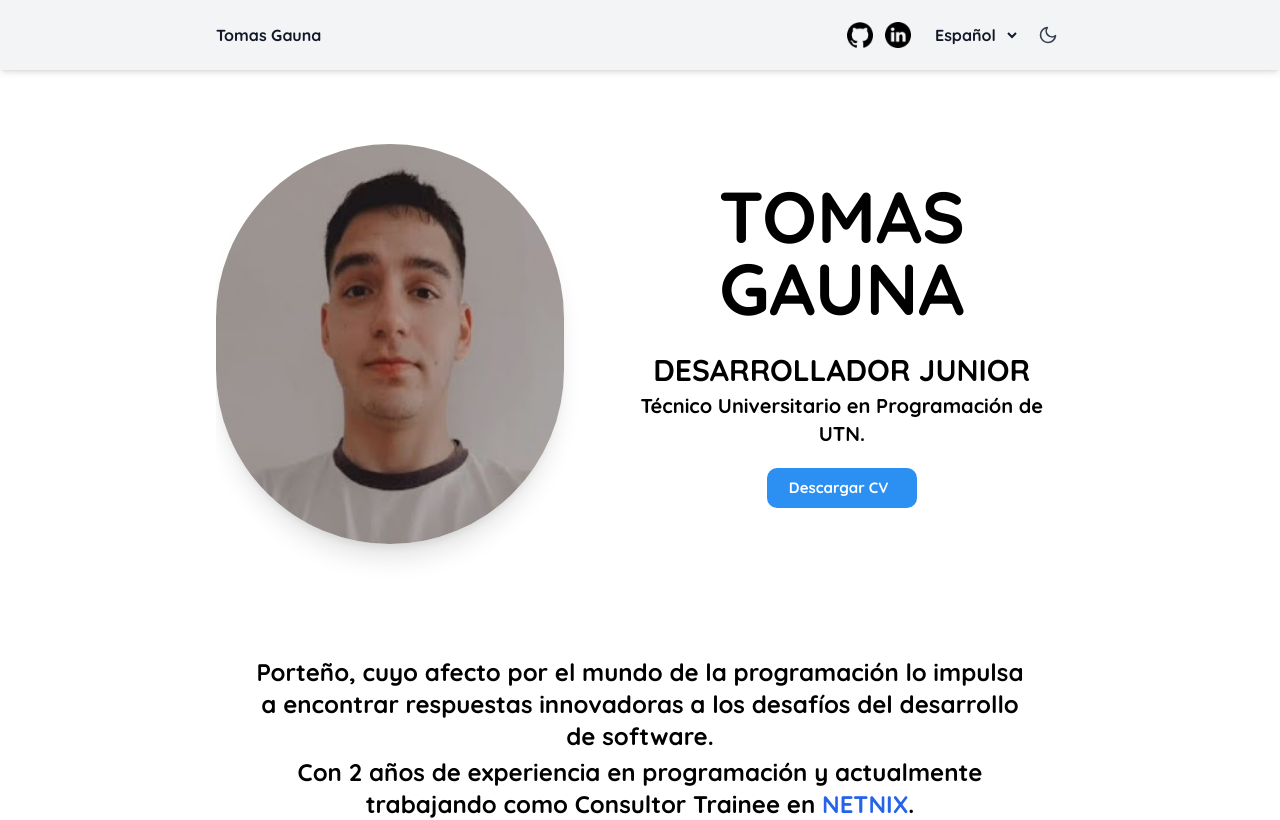
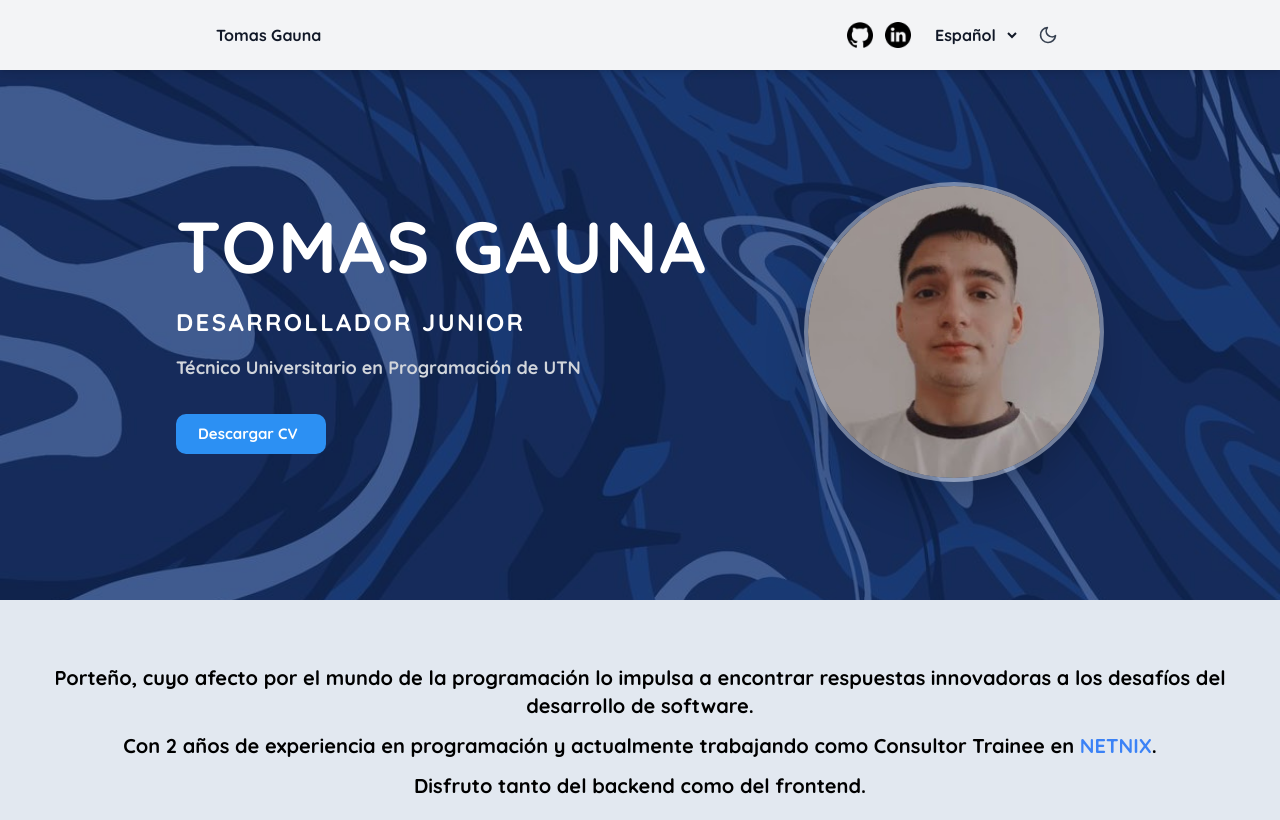
Before and after one commit to TomasGauna/TomasGauna.github.io, a Next.js app: page / in a window 1280 px wide. Shown: the top 820 px of the page. Built offline with nearby package versions, Linux system fonts and the light colour scheme.

Commit message:
chore: clean up empty code change sections in the changes log

```diff
--- a/app/components/Button/styles/Button.css
+++ b/app/components/Button/styles/Button.css
@@ -8,7 +8,8 @@
     gap: 12px;
     border: 0;
     border-radius: 10px;
-    width: 150px;
+    min-width: 150px;
+    padding: 0 20px;
     height: 40px;
     font-size: 15px;
     font-weight: 500;
--- a/app/components/Header/Header.tsx
+++ b/app/components/Header/Header.tsx
@@ -7,11 +7,12 @@ import 'react-toastify/dist/ReactToastify.css';
 interface HeaderProps {
   onLanguageChange: (language: string) => void;
   onThemeChange: (isDark: boolean) => void;
+  isDark: boolean;
 }
 
-export function Header({ onLanguageChange, onThemeChange }: HeaderProps) {
+export function Header({ onLanguageChange, onThemeChange, isDark }: HeaderProps) {
   const [language, setLanguage] = useState('es');
-  const [isDark, setIsDark] = useState(false);
+  const [isDarkState, setIsDarkState] = useState(isDark);
 
   const handleCopyToClipboard = () => {
     const email = 'tomi.gauna08@gmail.com';
@@ -57,8 +58,8 @@ export function Header({ onLanguageChange, onThemeChange }: HeaderProps) {
   };
 
   const handleThemeChange = () => {
-    const newTheme = !isDark;
-    setIsDark(newTheme);
+    const newTheme = !isDarkState;
+    setIsDarkState(newTheme);
     onThemeChange(newTheme);
     document.documentElement.classList.toggle('dark', newTheme);
   }
--- a/app/components/Presentacion/Presentacion.tsx
+++ b/app/components/Presentacion/Presentacion.tsx
@@ -17,39 +17,69 @@ interface PresentacionProps {
 
 const Presentacion: React.FC<PresentacionProps> = ({ translations }) => {
   return (
-    <div className='mb-14'> {/* ACA SEPARO DEL SEPARATOR */}
-      <div className="flex justify-center lg:gap-14 lg:mt-16 mt-10 lg:flex-row flex-col">
-        <div className="flex justify-center">
-          <Image
-            src={'/foto/tomi.jpg'}
-            alt={''}
-            width={400}
-            height={400}
-            className="rounded-full shadow-xl hover:scale-110 transition-transform lg:w-[400px] lg:h-[400px] w-72"
-          />
-        </div>
-        <div className="flex justify-center items-center text-center">
-          <div className="flex flex-col gap-1 w-full">
-            <p className="lg:text-7xl text-4xl lg:mt-0 mt-10 font-black">{translations.nombre}</p>
-            <p className="lg:text-3xl text-xl lg:mt-6 mt-4">{translations.titulo}</p>
-            <p className="lg:text-xl text-sm">{translations.educacion}</p>
-            <div className="flex justify-center gap-20 lg:mt-4 mt-6">
+    <div>
+
+      {/* HERO con imagen de fondo */}
+      <div className="relative flex items-center justify-center overflow-hidden min-h-[600px] pt-16">
+
+        {/* Imagen de fondo */}
+        <Image
+          src="/foto/fondo-presentacion.jpg"
+          alt="Fondo"
+          fill
+          className="object-cover"
+          priority
+        />
+
+        {/* Overlay */}
+        <div className="absolute inset-0 bg-blue-950/40" />
+
+        {/* Contenido */}
+        <div className="relative z-10 flex justify-center items-center gap-10 lg:gap-24 lg:flex-row flex-col w-full max-w-5xl mx-auto px-8 lg:px-12 py-16 lg:py-24">
+
+          {/* Texto izquierda */}
+          <div className="flex flex-col gap-2 lg:gap-4 text-center lg:text-left text-white w-full">
+            <p className="lg:text-7xl text-5xl font-black leading-tight tracking-wide">
+              {translations.nombre}
+            </p>
+            <p className="lg:text-2xl text-lg font-semibold tracking-widest uppercase mt-1 lg:mt-2">
+              {translations.titulo}
+            </p>
+            <p className="lg:text-lg text-sm text-gray-300 font-light">
+              {translations.educacion}
+            </p>
+            <div className="flex lg:justify-start justify-center mt-2 lg:mt-4">
               <Button label={translations.boton} />
             </div>
           </div>
+
+          {/* Foto derecha */}
+          <div className="flex justify-center shrink-0">
+            <Image
+              src="/foto/tomi.jpg"
+              alt="Foto de perfil"
+              width={320}
+              height={320}
+              className="rounded-full shadow-2xl border-4 border-white/40 hover:scale-105 transition-transform duration-300 lg:w-[300px] lg:h-[300px] w-40 h-40 object-cover"
+            />
+          </div>
+
         </div>
       </div>
-      <div className="text-center lg:mt-28 lg:text-2xl mt-14 text-md w-11/12 mx-auto flex flex-col items-center">
-        <p className="mb-1">{translations.descripcion1}</p>
-        <p className="mb-2">
+
+      {/* Descripción debajo del hero */}
+      <div className="text-center lg:mt-16 lg:text-xl mt-10 text-sm w-11/12 mx-auto flex flex-col items-center gap-3 mb-14">
+        <p>{translations.descripcion1}</p>
+        <p>
           {translations.descripcion2}{' '}
-          <Link className="hover:underline text-blue-600 active:text-blue-900" href="https://www.netnix.net/" target="_blank">
+          <Link className="hover:underline text-blue-500 active:text-blue-900" href="https://www.netnix.net/" target="_blank">
             NETNIX
           </Link>
           .
         </p>
-        <p className="mb-4">{translations.descripcion3}</p>
+        <p>{translations.descripcion3}</p>
       </div>
+
     </div>
   );
 };
--- a/app/page.tsx
+++ b/app/page.tsx
@@ -30,12 +30,16 @@ export default function Home() {
   const translations = language === 'es' ? translationsES : translationsEN;
 
   return (
-    <div className={`min-h-screen w-full overflow-x-hidden ${isDark ? 'bg-gray-900' : 'bg-white'} transition-colors duration-300`}>
-      <Header onLanguageChange={handleLanguageChange} onThemeChange={handleThemeChange} />
-      <div className='max-w-4xl mx-auto px-6 pt-20'>
-        <Reveal width="100%">
-          <Presentacion translations={translations.presentacion} />
-        </Reveal>
+    <div className='min-h-screen w-full overflow-x-hidden'>
+      <Header onLanguageChange={handleLanguageChange} onThemeChange={handleThemeChange} isDark={isDark} />
+
+      {/* Presentacion fuera del contenedor centrado, ocupa todo el ancho */}
+      <Reveal width="100%">
+        <Presentacion translations={translations.presentacion} />
+      </Reveal>
+
+      {/* El resto centrado */}
+      <div className='max-w-4xl mx-auto px-6'>
         <Reveal width='100%'>
           <Separator />
         </Reveal>
--- a/app/translations/es.json
+++ b/app/translations/es.json
@@ -2,7 +2,7 @@
     "presentacion": {
       "nombre": "TOMAS GAUNA",
       "titulo": "DESARROLLADOR JUNIOR",
-      "educacion": "Técnico Universitario en Programación de UTN.",
+      "educacion": "Técnico Universitario en Programación de UTN",
       "boton": "Descargar CV",
       "descripcion1": "Porteño, cuyo afecto por el mundo de la programación lo impulsa a encontrar respuestas innovadoras a los desafíos del desarrollo de software.",
       "descripcion2": "Con 2 años de experiencia en programación y actualmente trabajando como Consultor Trainee en",
```
Also changed, not shown: public/foto/fondo-presentacion.jpg (added).
